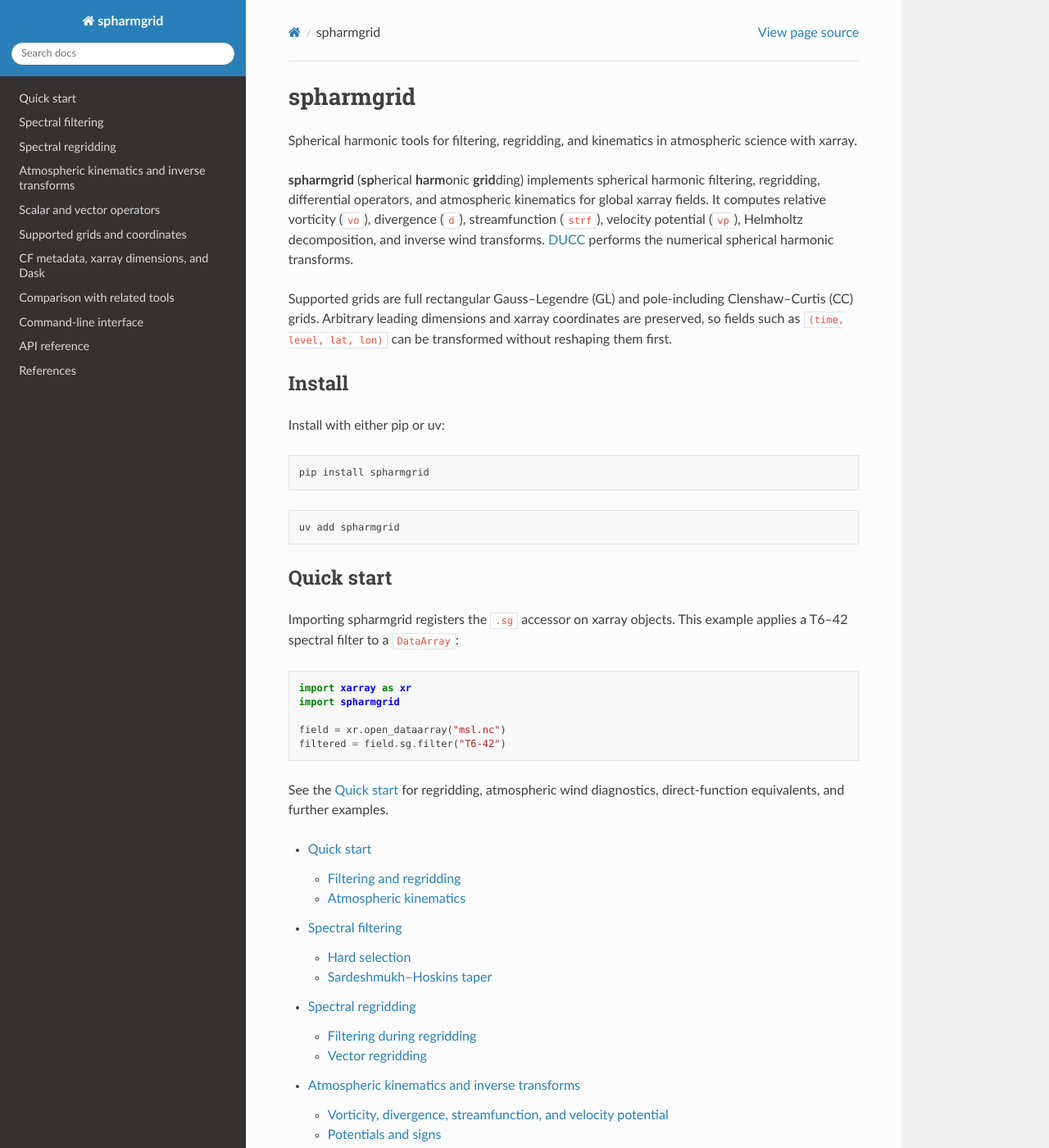
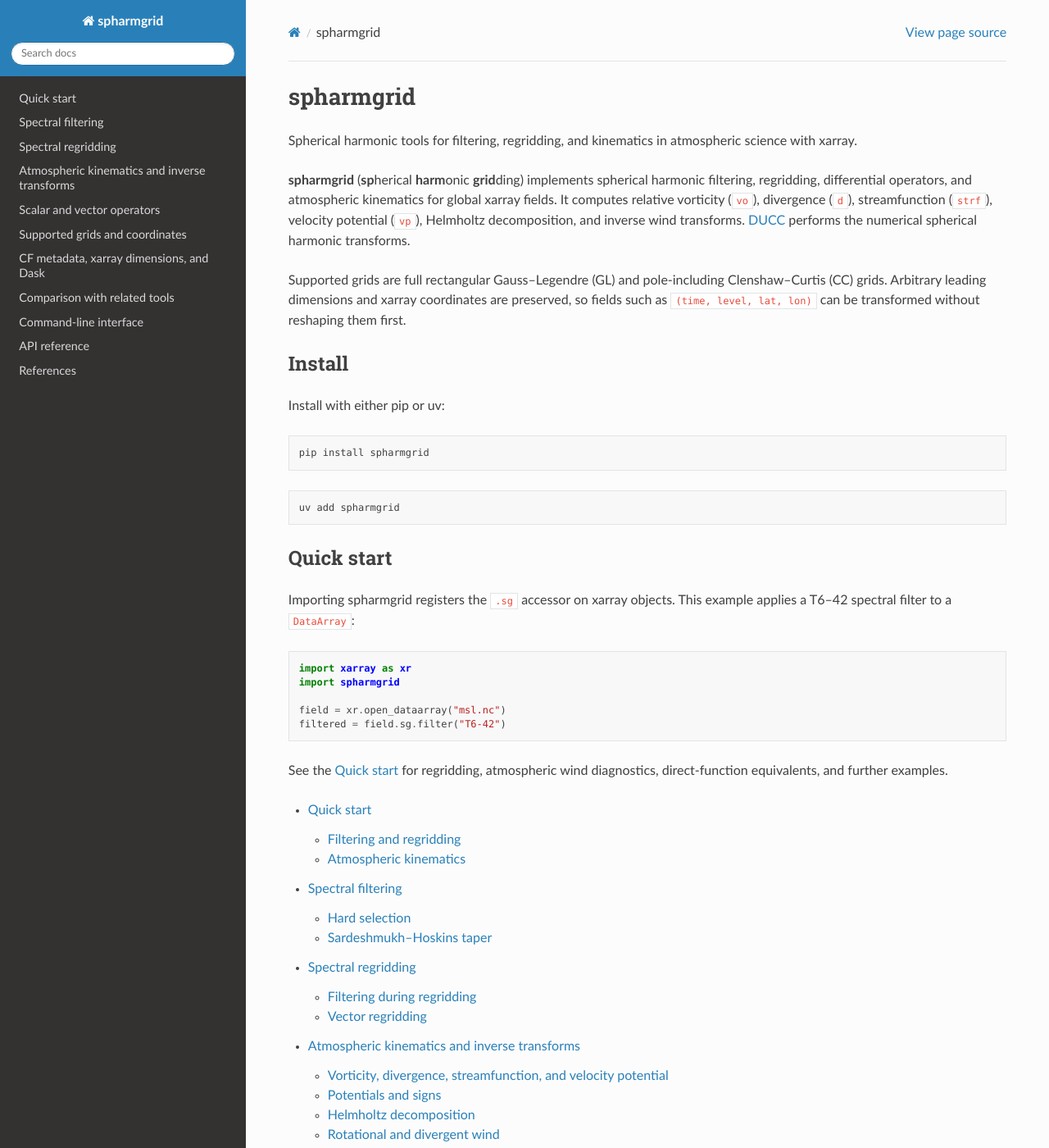
Before and after one commit to mwyau/spharmgrid, a Sphinx documentation site: the page built from docs/index.md, in a window 1280 px wide and 1400 px high. Shown: the whole window at 82% size. Built offline with Sphinx 7.4.7 and the Read the Docs theme 3.1.0, drawn with Linux system fonts in a browser that asks for light colours.

Commit message:
Widen desktop documentation content

```diff
--- a/docs/_static/dark.css
+++ b/docs/_static/dark.css
@@ -1,3 +1,9 @@
+@media screen and (min-width: 1100px) {
+  .wy-nav-content {
+    max-width: 1100px;
+  }
+}
+
 @media (prefers-color-scheme: dark) {
   html,
   body,
```
